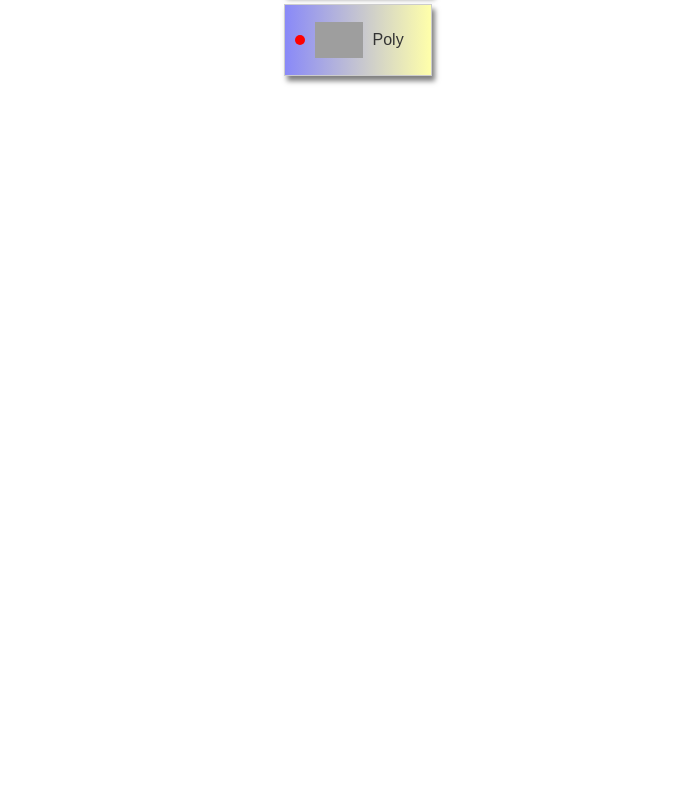
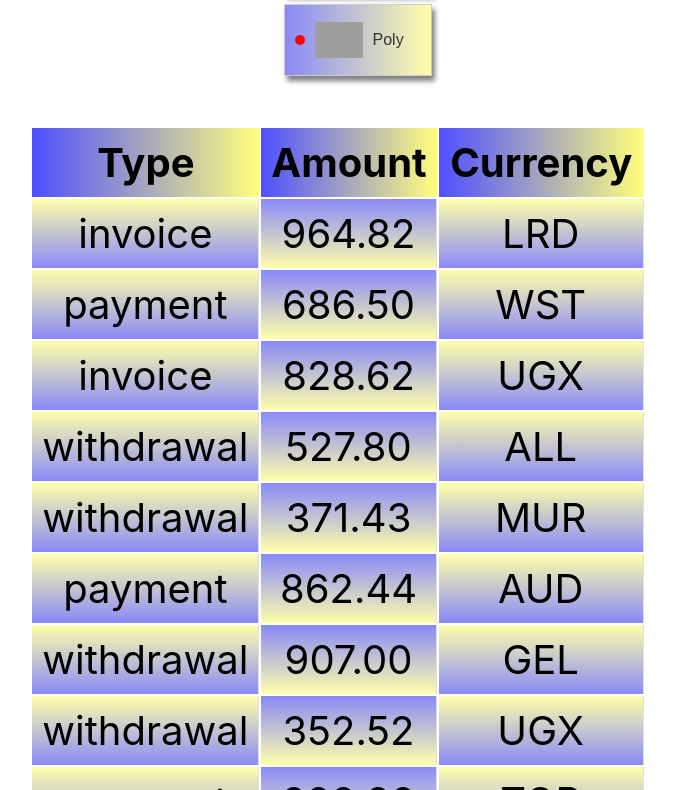
Before and after one commit to Andrey9019/goit-react-hw-01-components, a React (Create React App) app: page / in a window 1280 px wide. Shown: the part 970-1760 px from the top of the page, without its empty margins (302-977 px from the left). Before the commit the page ends 1096 px from the top, so only its background shows below. Built offline with nearby package versions, Linux system fonts and the light colour scheme; grey boxes are pictures that could not be loaded.

Commit message:
finish task transaction

```diff
--- a/src/components/App/App.jsx
+++ b/src/components/App/App.jsx
@@ -3,10 +3,12 @@
 import user from "../data/user.json"
 import data from '../data/data.json';
 import friends from "../data/friends.json"
+import transactions from '../data/transactions.json';
 
 import { Profile } from "../Profile/Profile"
 import { Statistics } from "../SectionStatistics/Statistics"
 import { FriendsList } from "../FriendsListSection/FriendsList/FriendsList"
+import {TransactionHistory} from "../TransactionHistory/TransactionHistory/TransactionHistory"
 
 
 
@@ -14,7 +16,7 @@
   return (
     <div
       style={{
-        // height: '100vh',
+
         display: 'flex',
         justifyContent: 'center',
         fontSize: 40,
@@ -35,6 +37,9 @@
       <Statistics title="Upload stats" stats={data} />
 
       <FriendsList friends={friends} />
+
+      <TransactionHistory items={transactions} />
+
     </div>
   );
 };
--- /dev/null
+++ b/src/components/TransactionHistory/TransactionHistory/TransactionHistory.jsx
@@ -0,0 +1,26 @@
+import {TransactionItem} from "../TransactionItem/TransactionItem"
+import css from "./TransactionHistory.module.css"
+
+export const TransactionHistory = ({items}) =>
+{
+    return <table className={css.container}>
+    <thead >
+    <tr className={css.row}>
+      <th className={css.header}>Type</th>
+      <th className={css.header}>Amount</th>
+      <th className={css.header}>Currency</th>
+    </tr>
+        </thead>
+
+    {items.map(({ id, type, amount, currency }) => (
+        <TransactionItem
+            key={id}
+            type ={type}
+            amount={amount}
+            currency ={currency}
+        >
+        </TransactionItem>
+
+))}
+</table>
+}
--- /dev/null
+++ b/src/components/TransactionHistory/TransactionHistory/TransactionHistory.module.css
@@ -0,0 +1,11 @@
+.container {
+  text-align: center;
+}
+
+.header {
+  background-color: #f5f5f5;
+  padding: 10px;
+  font-weight: bold;
+  text-align: center;
+  background: linear-gradient(90deg, #4f4fff, #ffff7c);
+}
--- /dev/null
+++ b/src/components/TransactionHistory/TransactionItem/TransactionItem.jsx
@@ -0,0 +1,14 @@
+import css from "./TransactionItem.module.css"
+
+export const TransactionItem = ({ type, amount, currency }) =>
+{
+    return (
+  <tbody >
+  <tr >
+    <td className={css.cell}>{type}</td>
+    <td className={css.cell}>{amount}</td>
+    <td className={css.cell}>{currency}</td>
+  </tr>
+</tbody>
+    )
+}
--- /dev/null
+++ b/src/components/TransactionHistory/TransactionItem/TransactionItem.module.css
@@ -0,0 +1,11 @@
+.cell {
+  padding: 10px;
+  border-right: 1px solid #e0e0e0;
+}
+.cell:nth-child(even) {
+  background: linear-gradient(180deg, #8989f8, #ffffaa);
+}
+
+.cell:nth-child(odd) {
+  background: linear-gradient(0deg, #8989f8, #ffffaa);
+}
--- /dev/null
+++ b/src/components/data/transactions.json
@@ -0,0 +1,122 @@
+[
+  {
+    "id": "1e0700a2-5183-4291-85cc-2065a036a683",
+    "type": "invoice",
+    "amount": "964.82",
+    "currency": "LRD"
+  },
+  {
+    "id": "a30f821b-4d25-4ff0-abdd-e340b3f0dd2b",
+    "type": "payment",
+    "amount": "686.50",
+    "currency": "WST"
+  },
+  {
+    "id": "44dca67a-8e5a-4798-bf8e-b15efd4e1abd",
+    "type": "invoice",
+    "amount": "828.62",
+    "currency": "UGX"
+  },
+  {
+    "id": "ea8ed3dc-2b68-4a53-905a-53ecb0adef33",
+    "type": "withdrawal",
+    "amount": "527.80",
+    "currency": "ALL"
+  },
+  {
+    "id": "ea76146a-0b00-4b80-bc02-a8c822176712",
+    "type": "withdrawal",
+    "amount": "371.43",
+    "currency": "MUR"
+  },
+  {
+    "id": "63ca02f9-d637-46b5-9237-f3b24425e029",
+    "type": "payment",
+    "amount": "862.44",
+    "currency": "AUD"
+  },
+  {
+    "id": "ed0263e8-59a5-4bf1-87e0-2bb88e53dc34",
+    "type": "withdrawal",
+    "amount": "907.00",
+    "currency": "GEL"
+  },
+  {
+    "id": "6013bad0-750c-4691-8bc2-d8f2b43969c4",
+    "type": "withdrawal",
+    "amount": "352.52",
+    "currency": "UGX"
+  },
+  {
+    "id": "252c7be4-8b06-4fa7-8d42-61fb835b70d5",
+    "type": "payment",
+    "amount": "388.98",
+    "currency": "TOP"
+  },
+  {
+    "id": "4eaab41b-b967-40ac-82ed-85fc66f646f1",
+    "type": "deposit",
+    "amount": "103.10",
+    "currency": "BWP"
+  },
+  {
+    "id": "9648a350-8469-42d5-8bf3-18090de5fe67",
+    "type": "withdrawal",
+    "amount": "322.32",
+    "currency": "MRO"
+  },
+  {
+    "id": "9c5c25fb-1a95-4b2f-8d1f-4c4426d677cc",
+    "type": "invoice",
+    "amount": "14.79",
+    "currency": "PYG"
+  },
+  {
+    "id": "43ef232c-80e9-4d6f-b48a-b22405620de3",
+    "type": "payment",
+    "amount": "904.86",
+    "currency": "CHF"
+  },
+  {
+    "id": "5161682e-e620-4019-ab0a-24ceb10fbd20",
+    "type": "withdrawal",
+    "amount": "307.08",
+    "currency": "NOK"
+  },
+  {
+    "id": "7b119d71-42e6-4c42-a141-6818b07bb9ff",
+    "type": "invoice",
+    "amount": "275.07",
+    "currency": "AWG"
+  },
+  {
+    "id": "a4f65722-65c4-4c28-b1f4-b8ed988bb205",
+    "type": "deposit",
+    "amount": "213.10",
+    "currency": "STD"
+  },
+  {
+    "id": "c6e5784b-0ca3-48d6-86e5-b5128af5a523",
+    "type": "invoice",
+    "amount": "116.11",
+    "currency": "CUP CUC"
+  },
+  {
+    "id": "c9ebed6a-3a02-4b49-ac0d-0534b51f2bfd",
+    "type": "invoice",
+    "amount": "878.67",
+    "currency": "HKD"
+  },
+  {
+    "id": "a4a98b0e-b22c-438b-9f83-de2df52110c8",
+    "type": "invoice",
+    "amount": "725.03",
+    "currency": "UYU UYI"
+  },
+  {
+    "id": "b39bfa7a-0166-4c47-94d6-87d20590f746",
+    "type": "payment",
+    "amount": "405.45",
+    "currency": "MDL"
+  }
+]
```
